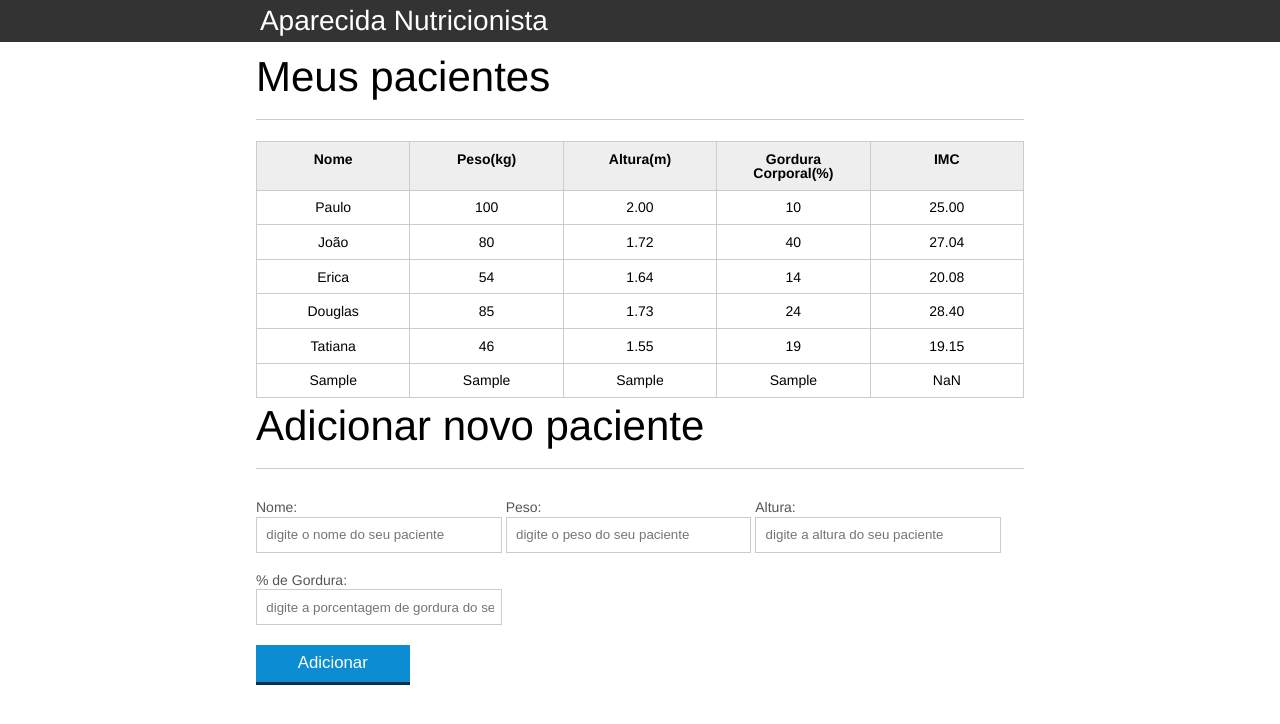
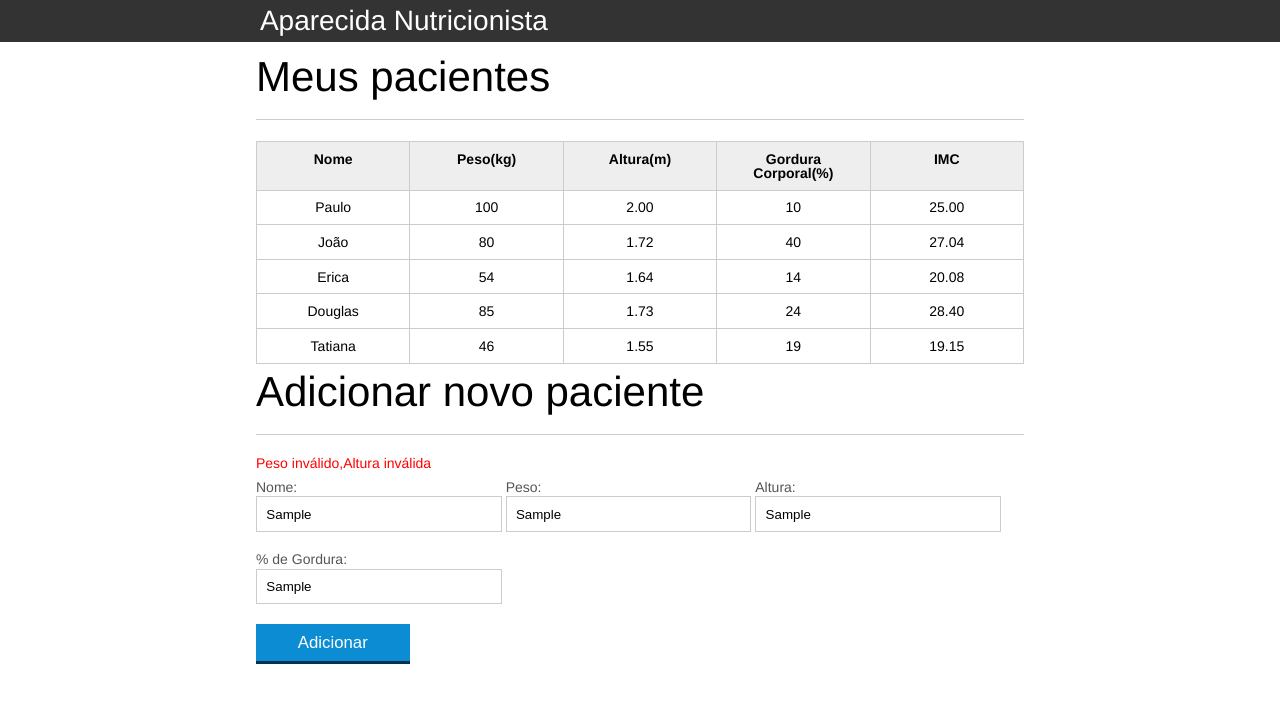
Before and after one commit to moisesventtura/decodificador-alura, a plain HTML site: page index.html in a window 1280 px wide. Both pictures are taken after typing "Sample", "Sample", "Sample", "Sample" into the empty fields and a click on the button "Adicionar". Drawn offline with Linux system fonts and the light colour scheme.

Commit message:
[FEATURE]Exibindo mensagens de erro

```diff
--- a/css/index.css
+++ b/css/index.css
@@ -136,3 +136,7 @@ button[disabled=disabled], button:disabled {
 .paciente-invalido{
 	background-color: lightcoral;
 }
+
+#mensagem-erro{
+	color: red;
+}
--- a/index.html
+++ b/index.html
@@ -76,6 +76,7 @@
 		<!-- ... -->
 		<section class="container">
 			<h2 id="titulo-form">Adicionar novo paciente</h2>
+			<span id="mensagem-erro"></span>
 			<form id="form-adiciona">
 				<div class="grupo">
 					<label for="nome">Nome:</label>
--- a/js/calcula-imc.js
+++ b/js/calcula-imc.js
@@ -19,17 +19,17 @@ for(var i = 0; i < pacientes.length  ; i++ ){
     var tdImc = paciente.querySelector(".info-imc");
 
 
-    var pesoEhValido = true;
-    var alturaEhValida = true;
+    var pesoEhValido = validaPeso(peso); //true ou false
+    var alturaEhValida = validaAltura(altura);
 
-    if(peso <= 0 || peso >= 1000){
+    if(!pesoEhValido){
         // console.log("Peso inválido");
         pesoEhValido = false;
         tdImc.textContent = "Peso inválido";
         paciente.classList.add("paciente-invalido");
     }
 
-    if (altura <= 0 || altura >= 3.00){
+    if (!alturaEhValida){
         // console.log("Altura inválida");
         tdImc.textContent = "Altura inválida";
         alturaEhValida = false;
@@ -43,6 +43,14 @@ for(var i = 0; i < pacientes.length  ; i++ ){
     }
 }
 
+function validaPeso(peso){
+    return peso >= 0 && peso <= 1000;
+}
+
+function validaAltura(altura){
+    return altura >= 0 && altura <= 3.00;
+}
+
 function calculaImc(peso, altura){
     var imc = 0;
     imc = peso / (altura * altura);
--- a/js/form.js
+++ b/js/form.js
@@ -8,6 +8,16 @@ botaoAdicionar.addEventListener("click", function(event){
 
     var pacienteTr = montaTr(paciente);
 
+    var erro = validaPaciente(paciente);
+
+    //validação do paciente
+    if(erro.length > 0){
+        var mensagemErro = document.querySelector("#mensagem-erro");
+        mensagemErro.textContent = erro;
+        return; //Return "vazio" para pular a função que adiciona o paciente na tabela
+    }
+
+    //adicionando paciente na tabela
     var tabela = document.querySelector("#tabela-pacientes")
     tabela.appendChild(pacienteTr);
 
@@ -64,5 +74,14 @@ function montaTd(dado,classe){
     td.classList.add(classe);
 
     return td;
+}
 
+function validaPaciente(paciente){
+
+    var erros = [];
+
+    if(!validaPeso(paciente.peso)) erros.push("Peso inválido");
+    if(!validaAltura(paciente.altura)) erros.push("Altura inválida");
+
+    return erros;
 }
```
